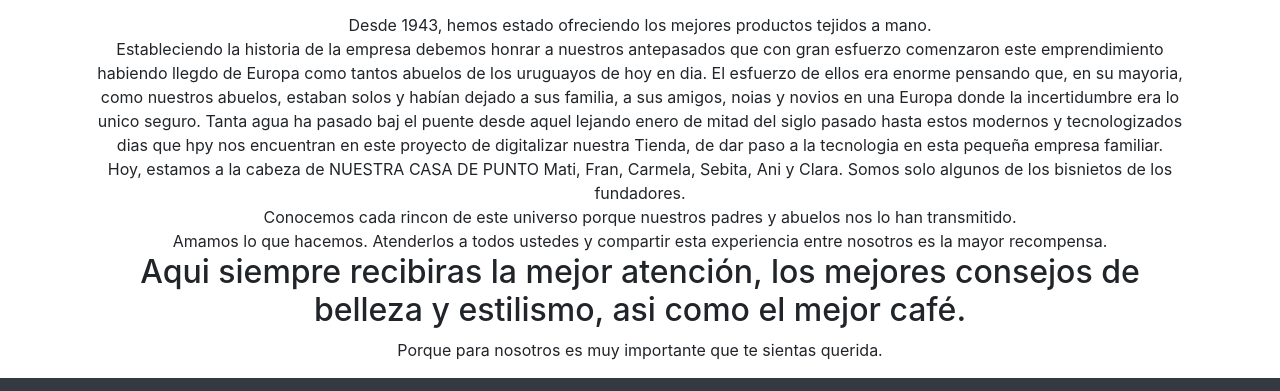
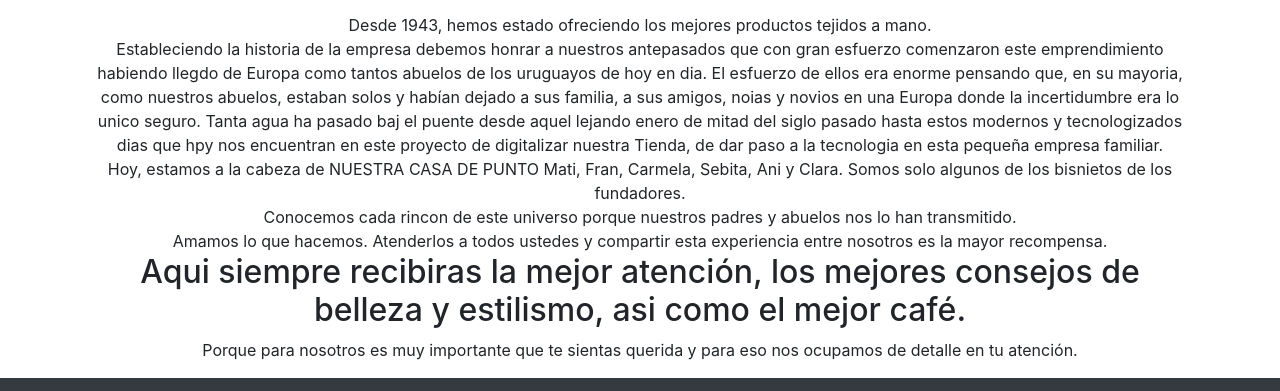
Before and after one commit to QCPATRICIA/Preentrega2-Syrowicz, a plain HTML site: page nosotros.html in a window 1280 px wide. Shown: the part 203-594 px from the top of the page. Drawn offline with nearby package versions, Linux system fonts and the light colour scheme; files that its build step writes are made by us from their sources.

Commit message:
segundo cambio en descripcion de historia sobre rama nosotros

```diff
--- a/nosotros.html
+++ b/nosotros.html
@@ -33,7 +33,7 @@
        <article class="text-center">Conocemos cada rincon de este universo porque nuestros padres y abuelos nos lo han transmitido.</article>
        <article class="text-center"> Amamos lo que hacemos. Atenderlos a todos ustedes y compartir esta experiencia entre nosotros es la mayor recompensa.</article>
        <h2 class="text-center"> Aqui siempre recibiras la mejor atención, los mejores consejos de belleza y estilismo, asi como el mejor café.</h2>
-       <p class="text-center">Porque para nosotros es muy importante que te sientas querida.</p>
+       <p class="text-center">Porque para nosotros es muy importante que te sientas querida y para eso nos ocupamos de detalle en tu atención.</p>
     </main>
 
     <footer class="bg-dark text-white py-3">
```
